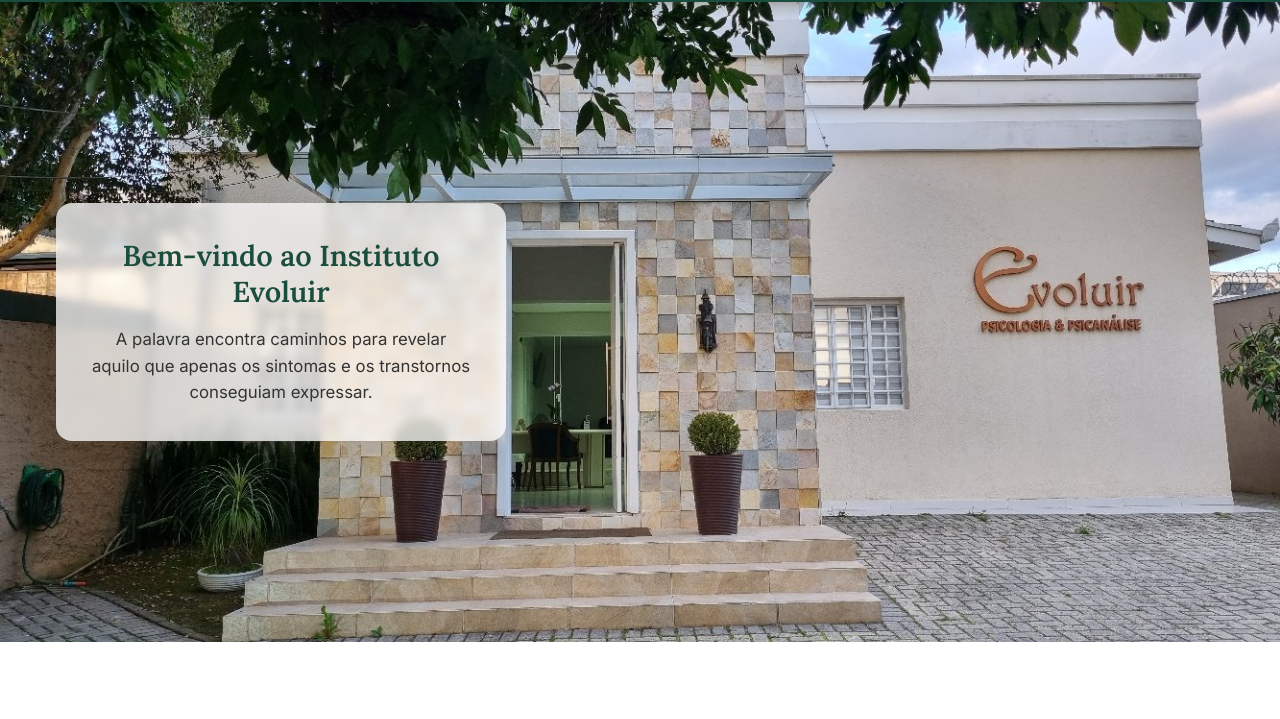
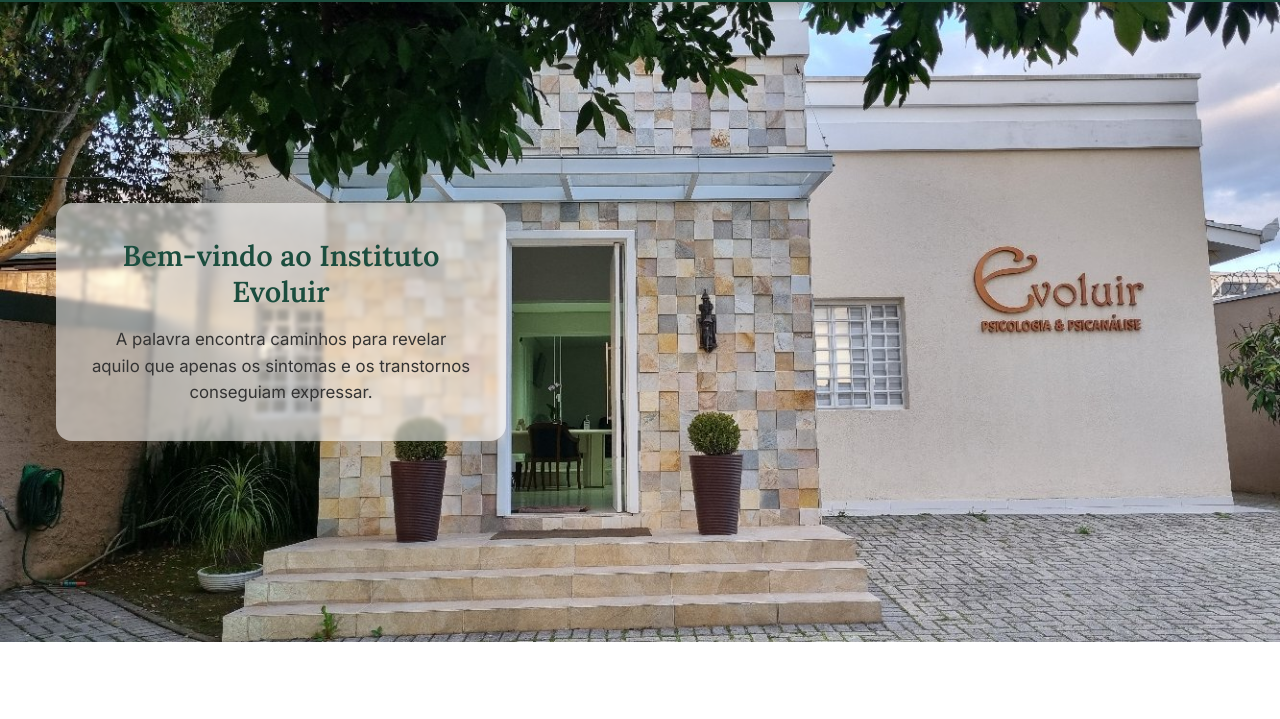
Before and after one commit to Ghebur/Site-clinica-evoluir, a plain HTML site: page index.html in a window 1280 px wide. Shown: the part 73-792 px from the top of the page. Drawn offline with Linux system fonts and the light colour scheme.

Commit message:
hero fixed background and blur effect adjusted for better readability.

```diff
--- a/styles.css
+++ b/styles.css
@@ -122,8 +122,8 @@
 .hero-text {
   width: 100%;
   max-width: 500px;
-  background: rgba(255, 255, 255, 0.75);
-  backdrop-filter: blur(4px);
+  background: rgba(255, 255, 255, 0.55);
+  backdrop-filter: blur(2px);
   padding: 3rem;
   border-radius: 16px;
   box-shadow: 0 10px 30px rgba(0, 0, 0, 0.12);
```
